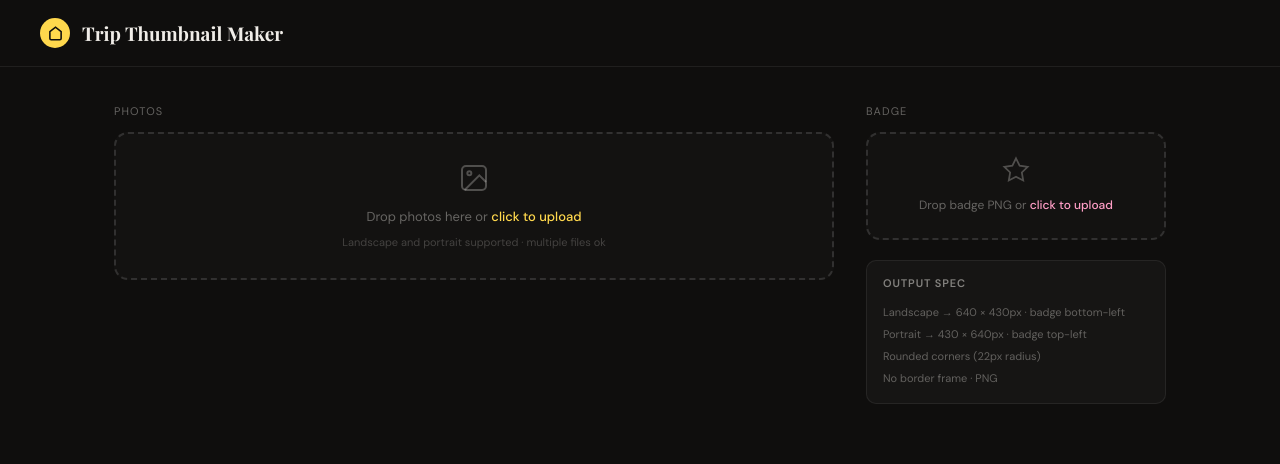
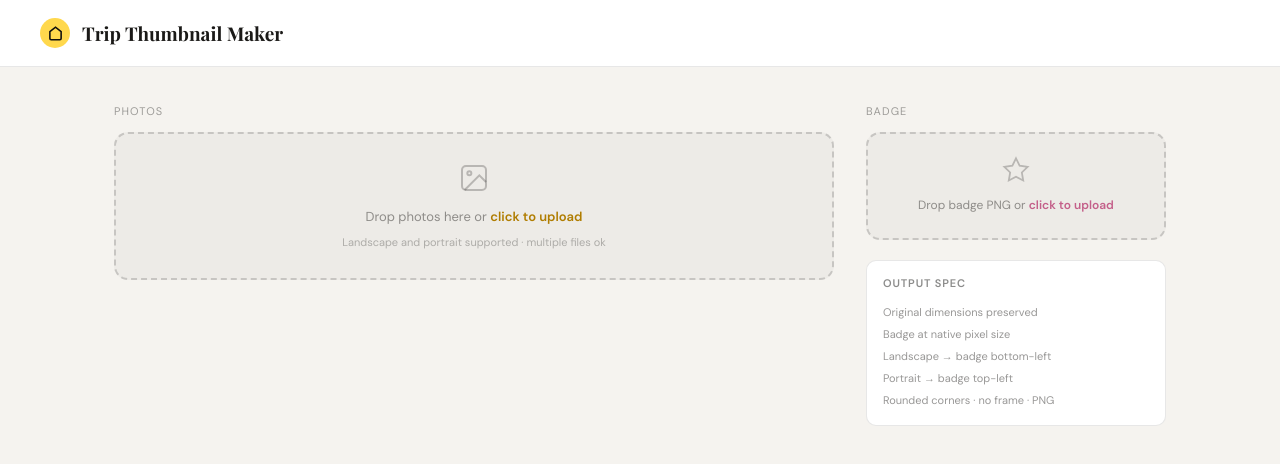
Before and after one commit to ChrystalDO/image-generator, a Next.js app: page / in a window 1280 px wide. Shown: the top 464 px of the page. Built offline with nearby package versions, Linux system fonts and the light colour scheme.

Commit message:
Light theme: warm off-white background, dark text

```diff
--- a/app/page.tsx
+++ b/app/page.tsx
@@ -151,21 +151,21 @@ export default function ThumbnailMaker() {
   const removePhoto = (id: string) => setPhotos((p) => p.filter((x) => x.id !== id));
 
   return (
-    <div style={{ minHeight: "100vh", background: "#0f0e0d", fontFamily: "'DM Sans', sans-serif", color: "#f0ede8" }}>
+    <div style={{ minHeight: "100vh", background: "#f5f3ef", fontFamily: "'DM Sans', sans-serif", color: "#1a1917" }}>
       <link href="https://fonts.googleapis.com/css2?family=DM+Sans:wght@400;500;600;700&family=Playfair+Display:wght@700&display=swap" rel="stylesheet" />
 
       {/* Header */}
-      <div style={{ borderBottom: "1px solid rgba(255,255,255,0.07)", padding: "18px 40px", display: "flex", alignItems: "center", justifyContent: "space-between" }}>
+      <div style={{ borderBottom: "1px solid rgba(26,25,23,0.1)", padding: "18px 40px", display: "flex", alignItems: "center", justifyContent: "space-between", background: "#fff" }}>
         <div style={{ display: "flex", alignItems: "center", gap: 12 }}>
           <div style={{ width: 30, height: 30, borderRadius: "50%", background: "#FFD84D", display: "flex", alignItems: "center", justifyContent: "center" }}>
             <svg width="15" height="15" viewBox="0 0 24 24" fill="none" stroke="#0f0e0d" strokeWidth="2.5"><path d="M3 9l9-7 9 7v11a2 2 0 01-2 2H5a2 2 0 01-2-2z"/></svg>
           </div>
-          <span style={{ fontFamily: "'Playfair Display', serif", fontSize: 19, fontWeight: 700 }}>Trip Thumbnail Maker</span>
+          <span style={{ fontFamily: "'Playfair Display', serif", fontSize: 19, fontWeight: 700, color: "#1a1917" }}>Trip Thumbnail Maker</span>
         </div>
         {photos.length > 1 && (
           <button onClick={downloadAll} disabled={downloadingAll} style={{
             padding: "9px 20px", borderRadius: 8,
-            background: downloadingAll ? "rgba(255,216,77,0.3)" : "#FFD84D",
+            background: downloadingAll ? "rgba(255,216,77,0.4)" : "#FFD84D",
             border: "none", color: "#0f0e0d", fontSize: 13, fontWeight: 600,
             cursor: downloadingAll ? "wait" : "pointer", fontFamily: "inherit",
           }}>
@@ -180,24 +180,24 @@ export default function ThumbnailMaker() {
           {/* Left: photos */}
           <div style={{ display: "flex", flexDirection: "column", gap: 24 }}>
             <div>
-              <p style={{ fontSize: 11, textTransform: "uppercase", letterSpacing: "0.1em", color: "rgba(240,237,232,0.38)", margin: "0 0 12px" }}>Photos</p>
+              <p style={{ fontSize: 11, textTransform: "uppercase", letterSpacing: "0.1em", color: "rgba(26,25,23,0.4)", margin: "0 0 12px" }}>Photos</p>
               <div
                 onClick={() => photoInputRef.current?.click()}
                 onDragOver={(e) => { e.preventDefault(); setIsDraggingPhotos(true); }}
                 onDragLeave={() => setIsDraggingPhotos(false)}
                 onDrop={handlePhotoDrop}
                 style={{
-                  borderRadius: 14, border: isDraggingPhotos ? "2px dashed #FFD84D" : "2px dashed rgba(255,255,255,0.13)",
-                  background: isDraggingPhotos ? "rgba(255,216,77,0.05)" : "rgba(255,255,255,0.02)",
+                  borderRadius: 14, border: isDraggingPhotos ? "2px dashed #e6a800" : "2px dashed rgba(26,25,23,0.18)",
+                  background: isDraggingPhotos ? "rgba(255,216,77,0.06)" : "rgba(26,25,23,0.03)",
                   padding: "28px 20px", cursor: "pointer", textAlign: "center", transition: "all 0.15s",
                 }}>
-                <svg width="32" height="32" viewBox="0 0 24 24" fill="none" stroke="rgba(240,237,232,0.28)" strokeWidth="1.5" style={{ margin: "0 auto 10px", display: "block" }}>
+                <svg width="32" height="32" viewBox="0 0 24 24" fill="none" stroke="rgba(26,25,23,0.25)" strokeWidth="1.5" style={{ margin: "0 auto 10px", display: "block" }}>
                   <rect x="3" y="3" width="18" height="18" rx="3"/><circle cx="8.5" cy="8.5" r="1.5"/><polyline points="21,15 16,10 5,21"/>
                 </svg>
-                <span style={{ fontSize: 13, color: "rgba(240,237,232,0.38)" }}>
-                  Drop photos here or <span style={{ color: "#FFD84D", fontWeight: 500 }}>click to upload</span>
+                <span style={{ fontSize: 13, color: "rgba(26,25,23,0.45)" }}>
+                  Drop photos here or <span style={{ color: "#b07d00", fontWeight: 600 }}>click to upload</span>
                 </span>
-                <div style={{ fontSize: 11, color: "rgba(240,237,232,0.22)", marginTop: 6 }}>Landscape and portrait supported · multiple files ok</div>
+                <div style={{ fontSize: 11, color: "rgba(26,25,23,0.3)", marginTop: 6 }}>Landscape and portrait supported · multiple files ok</div>
               </div>
               <input ref={photoInputRef} type="file" accept="image/*" multiple style={{ display: "none" }}
                 onChange={(e) => e.target.files && loadFiles(e.target.files)} />
@@ -209,17 +209,18 @@ export default function ThumbnailMaker() {
                 {photos.map((photo) => (
                   <div key={photo.id} style={{
                     width: photo.isPortrait ? 160 : 240,
-                    borderRadius: 14, overflow: "hidden", background: "#1a1917",
+                    borderRadius: 14, overflow: "hidden", background: "#fff",
+                    border: "1px solid rgba(26,25,23,0.1)",
                     flexShrink: 0,
                   }}>
                     <div style={{
                       position: "relative",
                       paddingBottom: photo.isPortrait ? "148.8%" : "67.2%",
-                      borderRadius: 14, overflow: "hidden",
+                      borderRadius: "14px 14px 0 0", overflow: "hidden",
                     }}>
                       <img src={photo.src} alt={photo.name} style={{
                         position: "absolute", inset: 0, width: "100%", height: "100%",
-                        objectFit: "cover", borderRadius: 14,
+                        objectFit: "cover",
                       }} />
                       {/* Badge preview */}
                       {badge && (
@@ -234,9 +235,9 @@ export default function ThumbnailMaker() {
                       {/* Orientation tag */}
                       <div style={{
                         position: "absolute", top: 8, right: 8,
-                        background: "rgba(15,14,13,0.65)", borderRadius: 4,
+                        background: "rgba(255,255,255,0.85)", borderRadius: 4,
                         padding: "2px 6px", fontSize: 9, fontWeight: 600,
-                        color: "rgba(240,237,232,0.6)", letterSpacing: "0.06em",
+                        color: "rgba(26,25,23,0.6)", letterSpacing: "0.06em",
                         textTransform: "uppercase",
                       }}>
                         {photo.isPortrait ? "Portrait" : "Landscape"}
@@ -244,19 +245,20 @@ export default function ThumbnailMaker() {
                       <button onClick={() => removePhoto(photo.id)} style={{
                         position: "absolute", top: photo.isPortrait ? 30 : 8, right: 8,
                         width: 22, height: 22, borderRadius: "50%",
-                        background: "rgba(15,14,13,0.7)", border: "1px solid rgba(255,255,255,0.15)",
-                        color: "#f0ede8", cursor: "pointer", fontSize: 13, lineHeight: 1,
+                        background: "rgba(255,255,255,0.85)", border: "1px solid rgba(26,25,23,0.15)",
+                        color: "#1a1917", cursor: "pointer", fontSize: 13, lineHeight: 1,
                         display: "flex", alignItems: "center", justifyContent: "center", fontFamily: "inherit",
                       }}>×</button>
                     </div>
                     <div style={{ padding: "8px 10px", display: "flex", alignItems: "center", justifyContent: "space-between", gap: 6 }}>
-                      <span style={{ fontSize: 10, color: "rgba(240,237,232,0.4)", overflow: "hidden", textOverflow: "ellipsis", whiteSpace: "nowrap" }}>
+                      <span style={{ fontSize: 10, color: "rgba(26,25,23,0.45)", overflow: "hidden", textOverflow: "ellipsis", whiteSpace: "nowrap" }}>
                         {photo.name}
                       </span>
                       <button onClick={() => downloadOne(photo)} disabled={processing === photo.id} style={{
                         padding: "4px 10px", borderRadius: 5, flexShrink: 0,
-                        background: "rgba(255,216,77,0.12)", border: "1px solid rgba(255,216,77,0.3)",
-                        color: "#FFD84D", fontSize: 10, fontWeight: 600,
+                        background: processing === photo.id ? "rgba(255,216,77,0.2)" : "#FFD84D",
+                        border: "none",
+                        color: "#0f0e0d", fontSize: 10, fontWeight: 600,
                         cursor: processing === photo.id ? "wait" : "pointer", fontFamily: "inherit",
                       }}>
                         {processing === photo.id ? "…" : "⬇ Export"}
@@ -271,26 +273,26 @@ export default function ThumbnailMaker() {
           {/* Right: badge + spec */}
           <div style={{ display: "flex", flexDirection: "column", gap: 20, position: "sticky", top: 24 }}>
             <div>
-              <p style={{ fontSize: 11, textTransform: "uppercase", letterSpacing: "0.1em", color: "rgba(240,237,232,0.38)", margin: "0 0 12px" }}>Badge</p>
+              <p style={{ fontSize: 11, textTransform: "uppercase", letterSpacing: "0.1em", color: "rgba(26,25,23,0.4)", margin: "0 0 12px" }}>Badge</p>
               <div
                 onClick={() => badgeInputRef.current?.click()}
                 onDragOver={(e) => { e.preventDefault(); setIsDraggingBadge(true); }}
                 onDragLeave={() => setIsDraggingBadge(false)}
                 onDrop={handleBadgeDrop}
                 style={{
-                  borderRadius: 14, border: isDraggingBadge ? "2px dashed #FF9EC6" : "2px dashed rgba(255,255,255,0.13)",
-                  background: isDraggingBadge ? "rgba(255,158,198,0.05)" : "rgba(255,255,255,0.02)",
+                  borderRadius: 14, border: isDraggingBadge ? "2px dashed #FF9EC6" : "2px dashed rgba(26,25,23,0.18)",
+                  background: isDraggingBadge ? "rgba(255,158,198,0.06)" : "rgba(26,25,23,0.03)",
                   padding: "22px 16px", cursor: "pointer", textAlign: "center", transition: "all 0.15s",
                 }}>
                 {badge ? (
                   <img src={badge} alt="badge" style={{ maxHeight: 60, maxWidth: "100%", margin: "0 auto", display: "block" }} />
                 ) : (
                   <>
-                    <svg width="28" height="28" viewBox="0 0 24 24" fill="none" stroke="rgba(240,237,232,0.28)" strokeWidth="1.5" style={{ margin: "0 auto 8px", display: "block" }}>
+                    <svg width="28" height="28" viewBox="0 0 24 24" fill="none" stroke="rgba(26,25,23,0.25)" strokeWidth="1.5" style={{ margin: "0 auto 8px", display: "block" }}>
                       <path d="M12 2l3.09 6.26L22 9.27l-5 4.87 1.18 6.88L12 17.77l-6.18 3.25L7 14.14 2 9.27l6.91-1.01L12 2z"/>
                     </svg>
-                    <span style={{ fontSize: 12, color: "rgba(240,237,232,0.38)" }}>
-                      Drop badge PNG or <span style={{ color: "#FF9EC6", fontWeight: 500 }}>click to upload</span>
+                    <span style={{ fontSize: 12, color: "rgba(26,25,23,0.45)" }}>
+                      Drop badge PNG or <span style={{ color: "#c4608a", fontWeight: 600 }}>click to upload</span>
                     </span>
                   </>
                 )}
@@ -299,9 +301,9 @@ export default function ThumbnailMaker() {
                 onChange={(e) => e.target.files?.[0] && loadBadge(e.target.files[0])} />
               {badge && (
                 <div style={{ marginTop: 10, display: "flex", alignItems: "center", justifyContent: "space-between" }}>
-                  <span style={{ fontSize: 11, color: "rgba(240,237,232,0.38)", overflow: "hidden", textOverflow: "ellipsis" }}>{badgeName}</span>
+                  <span style={{ fontSize: 11, color: "rgba(26,25,23,0.4)", overflow: "hidden", textOverflow: "ellipsis" }}>{badgeName}</span>
                   <button onClick={() => { setBadge(null); setBadgeName(""); }} style={{
-                    background: "none", border: "none", color: "rgba(240,237,232,0.38)",
+                    background: "none", border: "none", color: "rgba(26,25,23,0.4)",
                     cursor: "pointer", fontSize: 12, fontFamily: "inherit", padding: "2px 6px",
                   }}>Remove</button>
                 </div>
@@ -309,13 +311,14 @@ export default function ThumbnailMaker() {
             </div>
 
             {/* Spec */}
-            <div style={{ padding: "14px 16px", borderRadius: 10, background: "rgba(255,255,255,0.03)", border: "1px solid rgba(255,255,255,0.07)" }}>
-              <p style={{ margin: "0 0 10px", fontSize: 11, fontWeight: 600, color: "rgba(240,237,232,0.5)", textTransform: "uppercase", letterSpacing: "0.08em" }}>Output spec</p>
-              <p style={{ margin: 0, fontSize: 11, color: "rgba(240,237,232,0.35)", lineHeight: 2 }}>
-                Landscape → 640 × 430px · badge bottom-left<br />
-                Portrait → 430 × 640px · badge top-left<br />
-                Rounded corners (22px radius)<br />
-                No border frame · PNG
+            <div style={{ padding: "14px 16px", borderRadius: 10, background: "#fff", border: "1px solid rgba(26,25,23,0.1)" }}>
+              <p style={{ margin: "0 0 10px", fontSize: 11, fontWeight: 600, color: "rgba(26,25,23,0.5)", textTransform: "uppercase", letterSpacing: "0.08em" }}>Output spec</p>
+              <p style={{ margin: 0, fontSize: 11, color: "rgba(26,25,23,0.45)", lineHeight: 2 }}>
+                Original dimensions preserved<br />
+                Badge at native pixel size<br />
+                Landscape → badge bottom-left<br />
+                Portrait → badge top-left<br />
+                Rounded corners · no frame · PNG
               </p>
             </div>
           </div>
```
